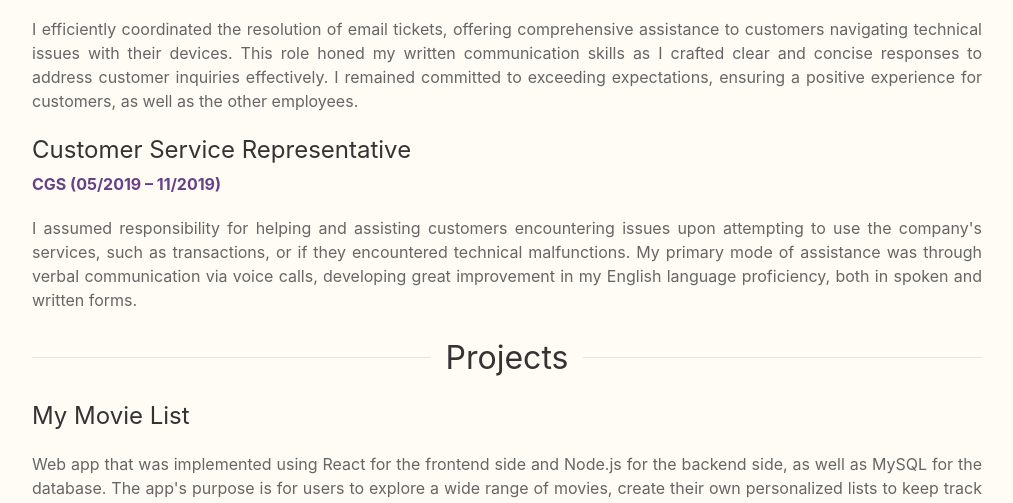
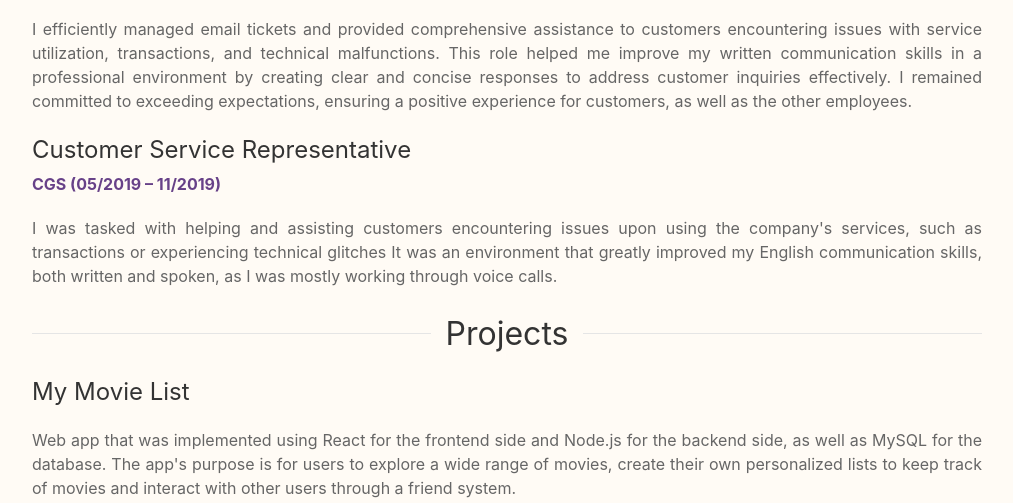
Before and after one commit to AbuniAndrei97/AbuniAndrei.github.io, a plain HTML site: page index.html in a window 1280 px wide. Shown: the part 580-1083 px from the top of the page, without its empty margins (133-1146 px from the left). Drawn offline with nearby package versions, Linux system fonts and the light colour scheme.

Commit message:
Update index.html

```diff
--- a/index.html
+++ b/index.html
@@ -63,15 +63,15 @@
             <div>
                 <h3>Back Office Support Specialist</h3>
                 <p class="h3-details">Conectys (06/2023 – 05/2024)</p>
-                <p class="description">I efficiently coordinated the resolution of email tickets, offering comprehensive assistance to customers navigating technical issues with their devices.
-                   This role honed my written communication skills as I crafted clear and concise responses to address customer inquiries effectively.
+                <p class="description"> I efficiently managed email tickets and provided comprehensive assistance to customers encountering issues with service utilization, transactions, and technical malfunctions.
+                    This role helped me improve my written communication skills in a professional environment by creating clear and concise responses to address customer inquiries effectively.
                     I remained committed to exceeding expectations, ensuring a positive experience for customers, as well as the other employees.</p>
             </div>
             <div>
                 <h3>Customer Service Representative</h3>
                 <p class="h3-details">CGS (05/2019 – 11/2019)</p>
-                <p class="description">I assumed responsibility for helping and assisting customers encountering issues upon attempting to use the company's services, such as transactions, or if they encountered technical malfunctions.
-                    My primary mode of assistance was through verbal communication via voice calls, developing great improvement in my English language proficiency, both in spoken and written forms.</p>
+                <p class="description">I was tasked with helping and assisting customers encountering issues upon using the company's services, such as transactions or experiencing technical glitches
+                    It was an environment that greatly improved my English communication skills, both written and spoken, as I was mostly working through voice calls.</p>
             </div>
         </section>
         <section>
```
